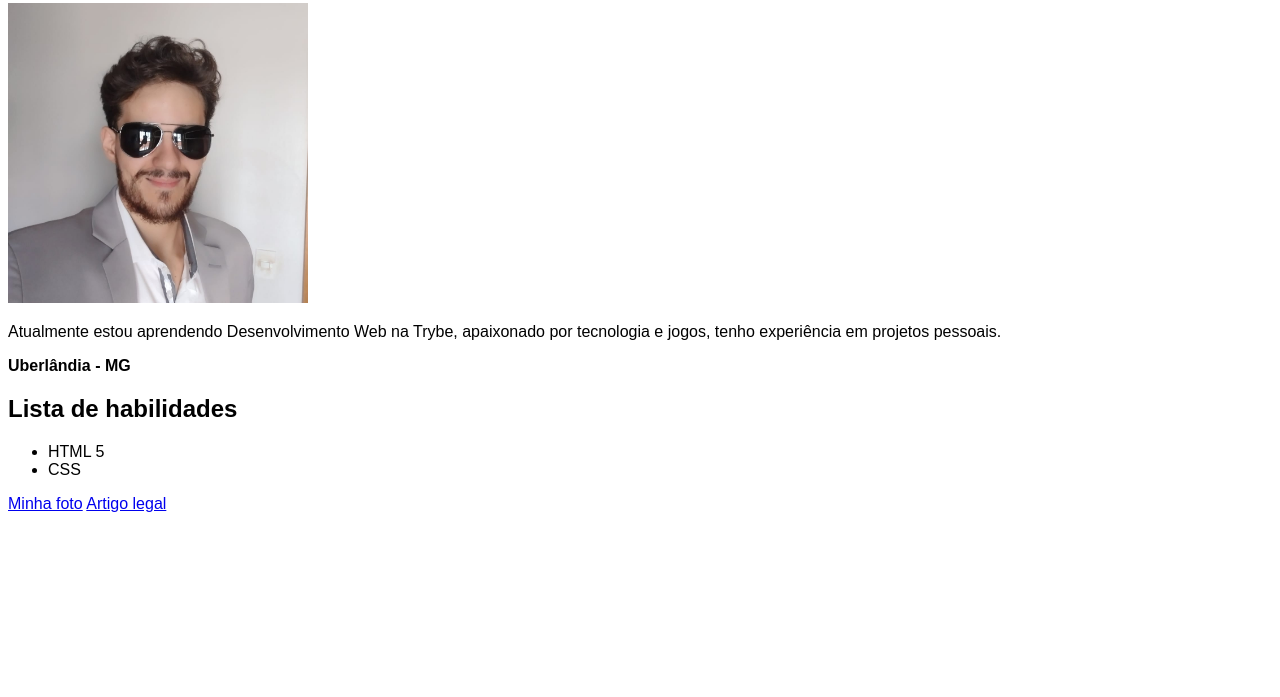
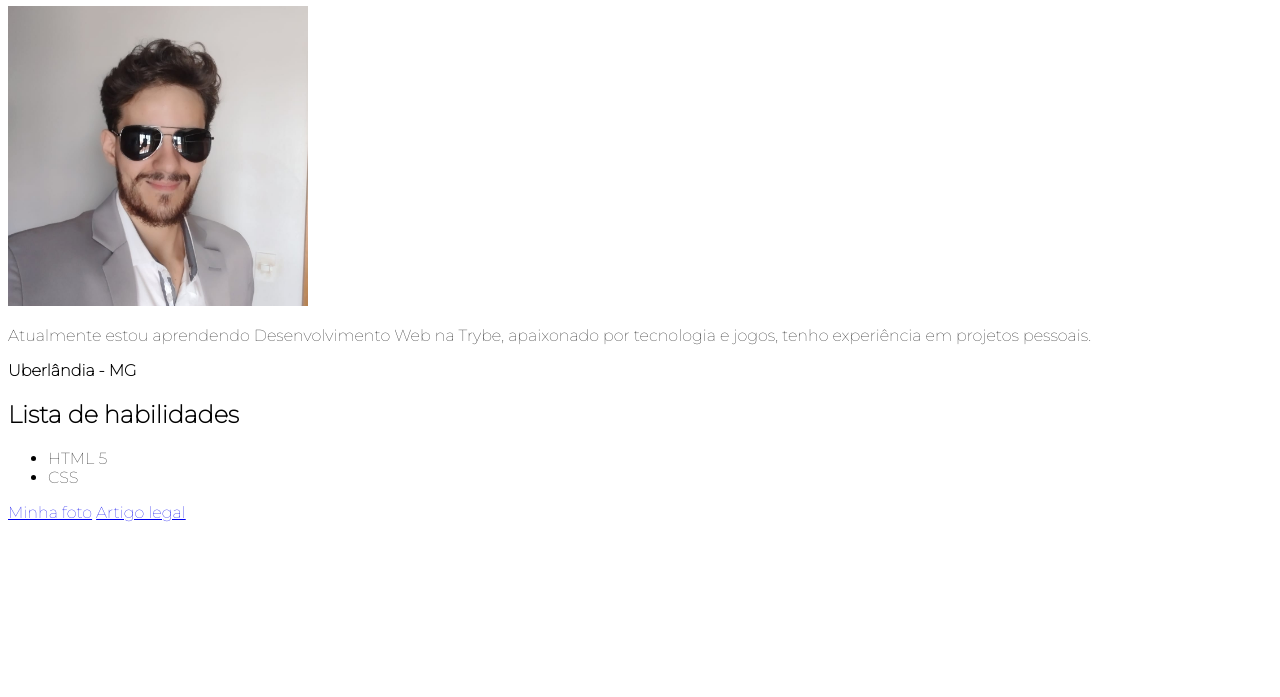
Before and after one commit to ccadubr/ccadubr.github.io, a plain HTML site: page index.html in a window 1280 px wide. Shown: the part 103-800 px from the top of the page. Drawn offline with Linux system fonts and the light colour scheme.

Commit message:
Adiciona fonte

```diff
--- a/index.html
+++ b/index.html
@@ -5,6 +5,9 @@
     <meta http-equiv="X-UA-Compatible" content="IE=edge">
     <meta name="viewport" content="width=device-width, initial-scale=1.0">
     <title>Portfólio Web</title>
+    <link rel="preconnect" href="https://fonts.googleapis.com">
+    <link rel="preconnect" href="https://fonts.gstatic.com" crossorigin>
+    <link href="https://fonts.googleapis.com/css2?family=Montserrat:wght@100&display=swap" rel="stylesheet">
     <link rel="stylesheet" href="style.css">
 </head>
 <body>
```
